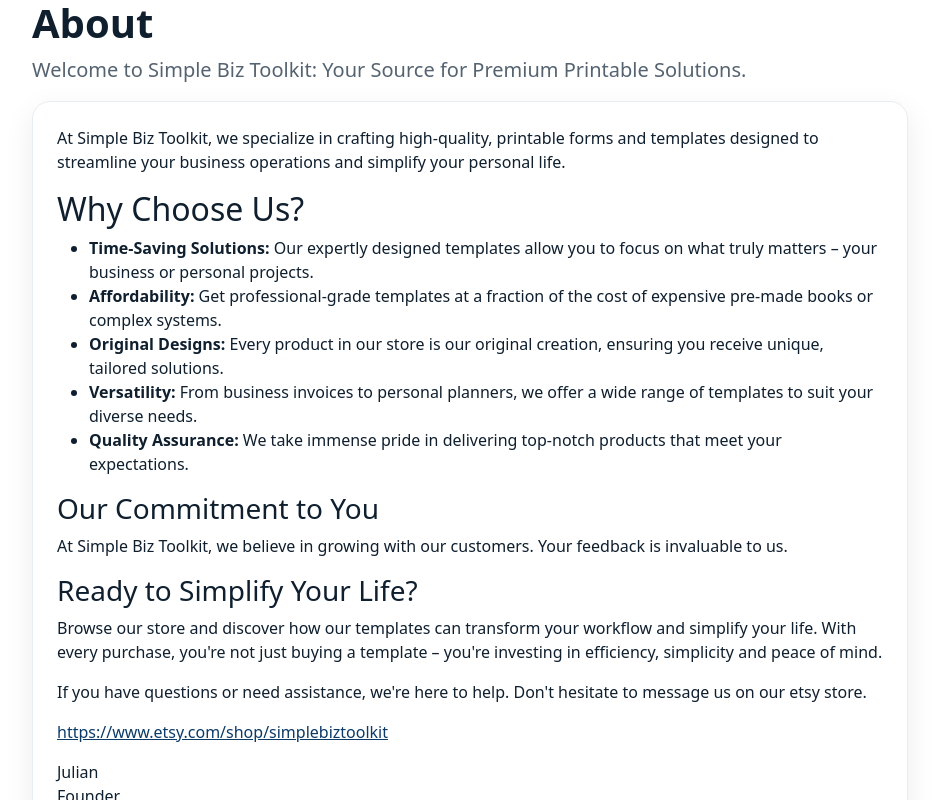
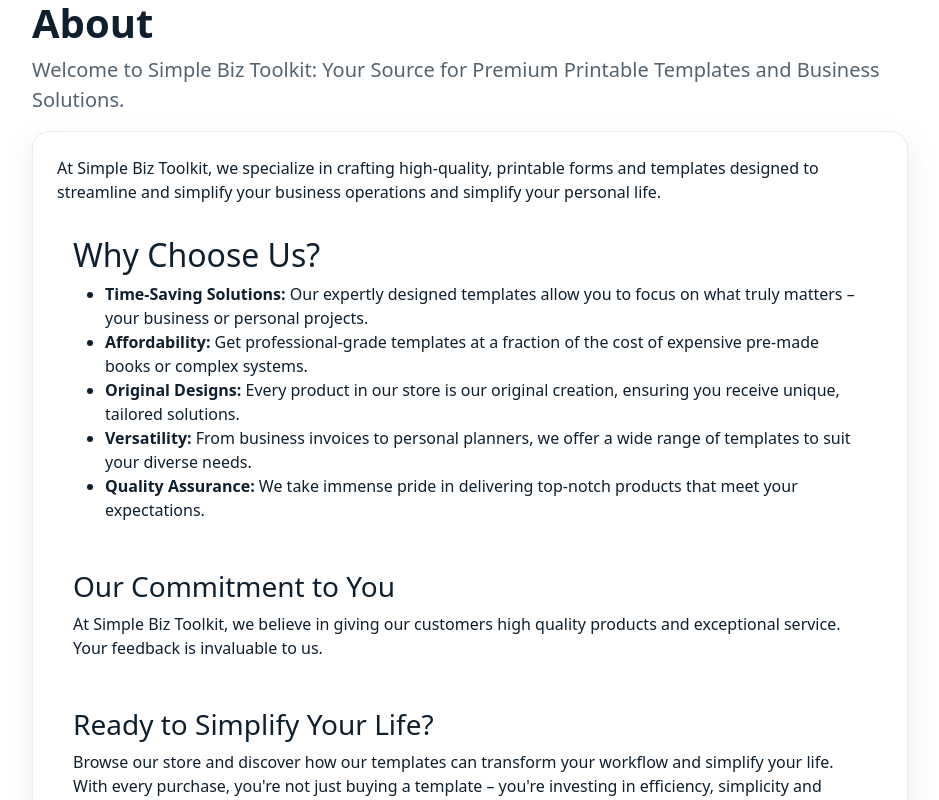
Before and after one commit to jpdevpersonal/simplebiztoolkit, a React (Vite) app: page /about in a window 1280 px wide. Shown: the part 220-1020 px from the top of the page, without its empty margins (170-1109 px from the left). Built offline with nearby package versions, Linux system fonts and the light colour scheme.

Commit message:
Updated about page and changes links on products

```diff
--- a/src/pages/AboutPage.tsx
+++ b/src/pages/AboutPage.tsx
@@ -14,60 +14,97 @@
         <div className="container" style={{ maxWidth: 900 }}>
           <h1 style={{ fontWeight: 900 }}>About</h1>
 
-          <p className="sb-muted fs-5">Welcome to Simple Biz Toolkit: Your Source for Premium Printable Solutions.</p>
+          <p className="sb-muted fs-5">
+            Welcome to Simple Biz Toolkit: Your Source for Premium Printable
+            Templates and Business Solutions.
+          </p>
 
           <div className="sb-card p-4">
             <p>
-              At Simple Biz Toolkit, we specialize in crafting high-quality, printable forms and templates designed to
-              streamline your business operations and simplify your personal life.
+              At Simple Biz Toolkit, we specialize in crafting high-quality,
+              printable forms and templates designed to streamline and simplify
+              your business operations and simplify your personal life.
             </p>
-
+            <section className="p-3 h-100">
               <h2>Why Choose Us?</h2>
               <ul>
                 <li>
-                <strong>Time-Saving Solutions:</strong> Our expertly designed templates allow you to focus on what truly
-                matters – your business or personal projects.
+                  <strong>Time-Saving Solutions:</strong> Our expertly designed
+                  templates allow you to focus on what truly matters – your
+                  business or personal projects.
                 </li>
                 <li>
-                <strong>Affordability:</strong> Get professional-grade templates at a fraction of the cost of expensive
-                pre-made books or complex systems.
+                  <strong>Affordability:</strong> Get professional-grade
+                  templates at a fraction of the cost of expensive pre-made
+                  books or complex systems.
                 </li>
                 <li>
-                <strong>Original Designs:</strong> Every product in our store is our original creation, ensuring you
-                receive unique, tailored solutions.
+                  <strong>Original Designs:</strong> Every product in our store
+                  is our original creation, ensuring you receive unique,
+                  tailored solutions.
                 </li>
                 <li>
-                <strong>Versatility:</strong> From business invoices to personal planners, we offer a wide range of
-                templates to suit your diverse needs.
+                  <strong>Versatility:</strong> From business invoices to
+                  personal planners, we offer a wide range of templates to suit
+                  your diverse needs.
                 </li>
                 <li>
-                <strong>Quality Assurance:</strong> We take immense pride in delivering top-notch products that meet your
-                expectations.
+                  <strong>Quality Assurance:</strong> We take immense pride in
+                  delivering top-notch products that meet your expectations.
                 </li>
               </ul>
+            </section>
 
+            <section className="p-3 h-100">
               <h3>Our Commitment to You</h3>
-            <p>At Simple Biz Toolkit, we believe in growing with our customers. Your feedback is invaluable to us.</p>
-
+              <p>
+                At Simple Biz Toolkit, we believe in giving our customers high
+                quality products and exceptional service. Your feedback is
+                invaluable to us.
+              </p>
+            </section>
+            <section className="p-3 h-100">
               <h3>Ready to Simplify Your Life?</h3>
               <p>
-              Browse our store and discover how our templates can transform your workflow and simplify your life. With
-              every purchase, you're not just buying a template – you're investing in efficiency, simplicity and peace
-              of mind.
+                Browse our store and discover how our templates can transform
+                your workflow and simplify your life. With every purchase,
+                you're not just buying a template – you're investing in
+                efficiency, simplicity and peace of mind.
               </p>
 
-            <p>If you have questions or need assistance, we're here to help. Don't hesitate to message us on our etsy store.</p>
-            <p><a href="https://www.etsy.com/shop/simplebiztoolkit" target="_blank" rel="noopener noreferrer">https://www.etsy.com/shop/simplebiztoolkit</a></p>
-            <p className="mb-0">Julian
-              <br />Founder
+              <p>
+                If you have questions or need assistance, we're here to help.
+                Don't hesitate to message us on our etsy store.
               </p>
+              <p>
+                <a
+                  href="https://www.etsy.com/shop/simplebiztoolkit"
+                  target="_blank"
+                  rel="noopener noreferrer"
+                >
+                  https://www.etsy.com/shop/simplebiztoolkit
+                </a>
+              </p>
+              <p className="mb-0">
+                Julian
+                <br />
+                Founder
+              </p>
+            </section>
           </div>
 
           <div className="mt-4 d-flex gap-2 flex-wrap">
-            <a className="btn sb-btn-primary" href={LINKS.etsyShopUrl} target="_blank" rel="noopener noreferrer">
+            <a
+              className="btn sb-btn-primary"
+              href={LINKS.etsyShopUrl}
+              target="_blank"
+              rel="noopener noreferrer"
+            >
               Shop on Etsy
             </a>
-            <a className="btn sb-btn-ghost" href="/products">Browse products</a>
+            <a className="btn sb-btn-ghost" href="/products">
+              Browse products
+            </a>
           </div>
         </div>
       </section>
--- a/src/pages/ProductsPage.tsx
+++ b/src/pages/ProductsPage.tsx
@@ -24,11 +24,17 @@
             {categories.map((c) => (
               <div className="col-md-4" key={c.slug}>
                 <div className="sb-card p-3 h-100">
-                  <div style={{ fontWeight: 900 }}>{c.name}</div>
+                  <div style={{ fontWeight: 900 }}>
+                    <Link to={`/products/${c.slug}`}>{c.name}</Link>
+                  </div>
                   <div className="sb-muted mt-1">{c.summary}</div>
                   <div className="mt-3 d-flex gap-2 flex-wrap">
-                    <Link className="btn sb-btn-primary" to={`/products/${c.slug}`}>View category</Link>
-                    <Link className="btn sb-btn-ghost" to="/free">Get free template</Link>
+                    <Link
+                      className="btn sb-btn-primary"
+                      to={`/products/${c.slug}`}
+                    >
+                      View category
+                    </Link>
                   </div>
                 </div>
               </div>
@@ -37,7 +43,9 @@
 
           <div className="sb-card p-3 mt-4">
             <div className="sb-muted" style={{ fontSize: 13 }}>
-              Pro tip: write unique copy here (not copy/paste Etsy descriptions). This is what ranks on Google. :contentReference[oaicite:10]
+              Pro tip: write unique copy here (not copy/paste Etsy
+              descriptions). This is what ranks on Google.
+              :contentReference[oaicite:10]
             </div>
           </div>
         </div>
```
Lines whose indentation alone changed are shown as unchanged.
